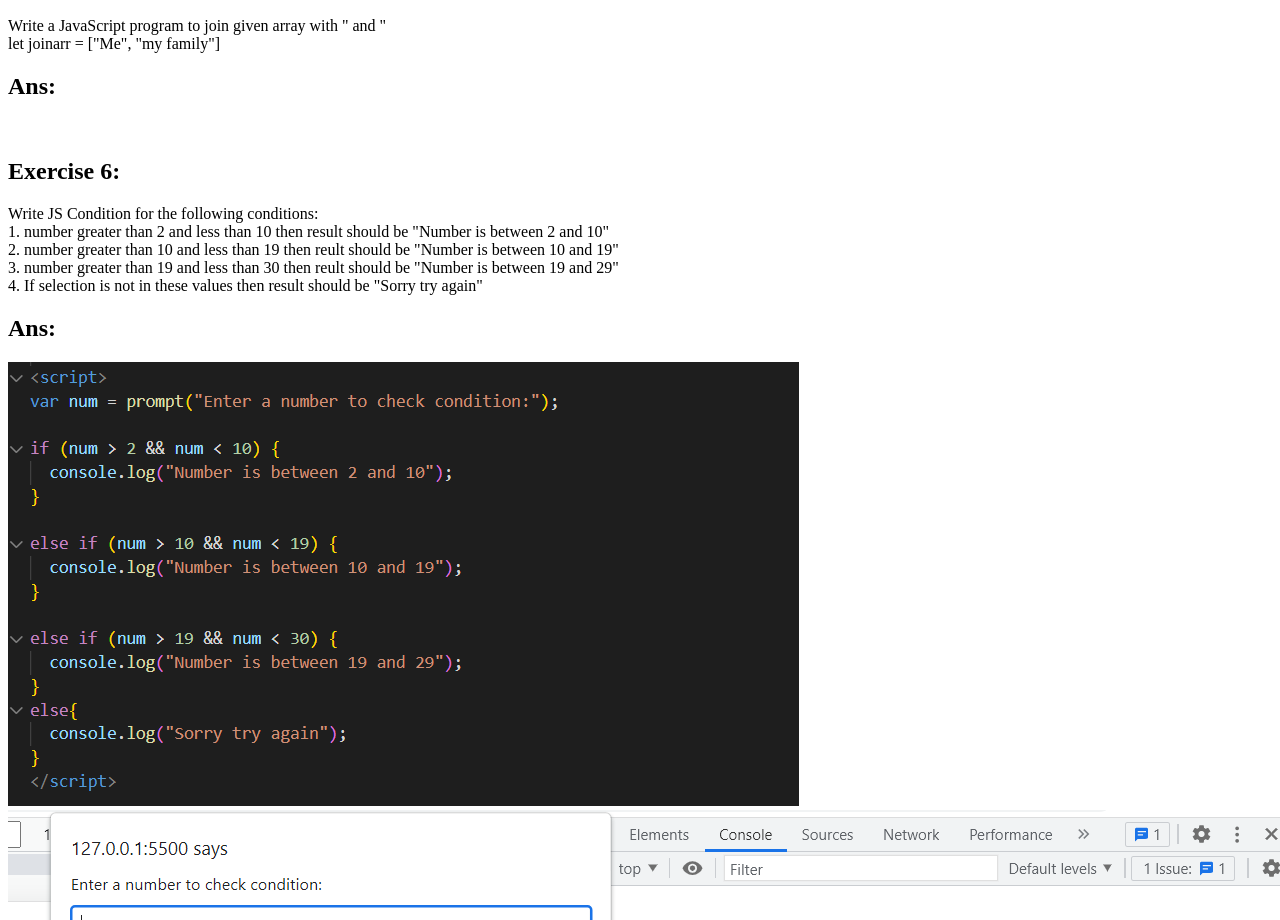
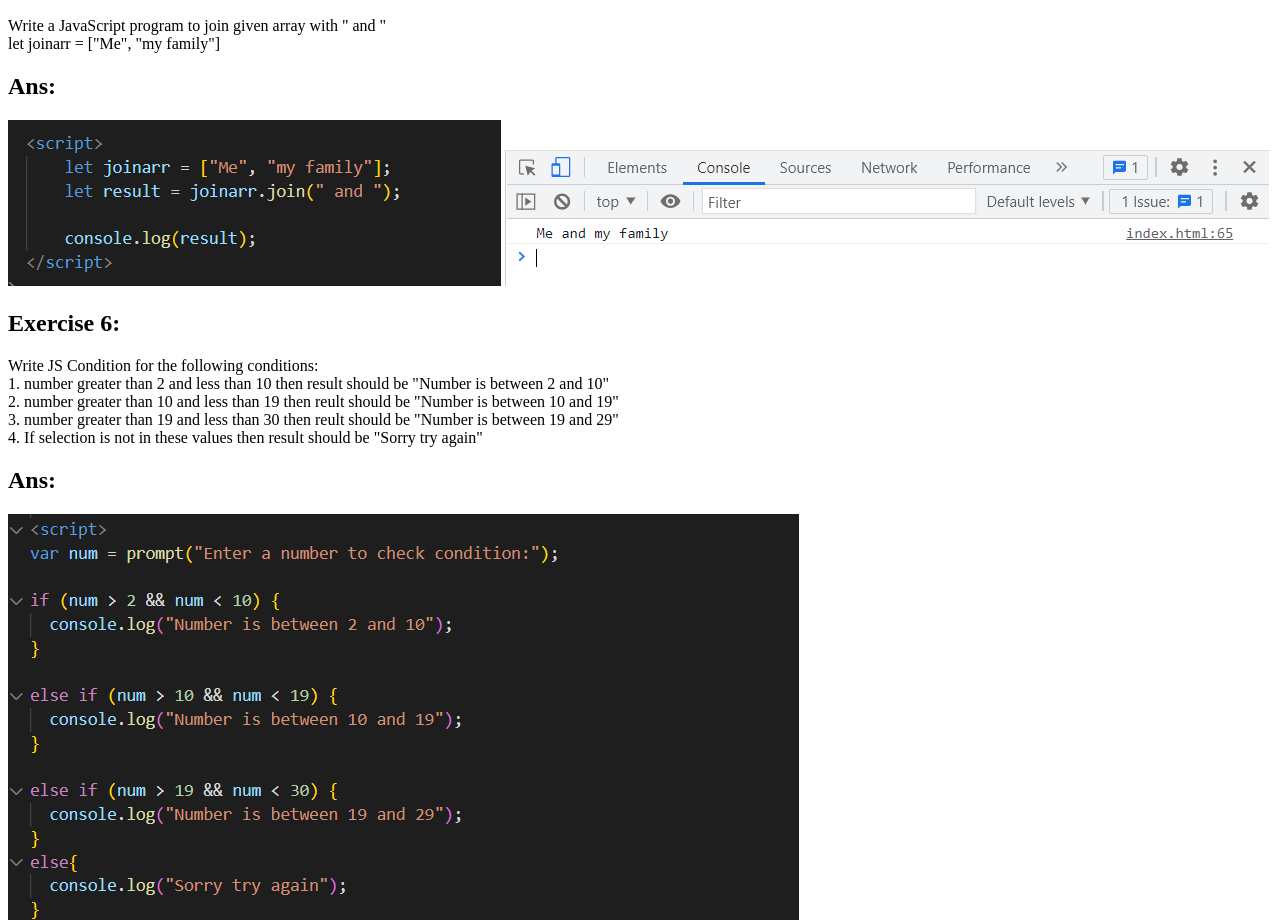
Before and after one commit to MAliAkbar22/TechKaro2022, a plain HTML site: page Assignment 16 - JavaScript Exercises/index.html in a window 1280 px wide. Shown: the part 2654-3574 px from the top of the page. Drawn offline with Linux system fonts and the light colour scheme.

Commit message:
Update index.html

```diff
--- a/Assignment 16 - JavaScript Exercises/index.html
+++ b/Assignment 16 - JavaScript Exercises/index.html
@@ -44,7 +44,8 @@
     <p>Write a JavaScript program to join given array with &quot; and &quot;<br>
         let joinarr = [&quot;Me&quot;, &quot;my family&quot;]</p>
         <h2>Ans: </h2>
-        <code></code>
+        <img src="images/5.PNG" alt="">
+        <img src="images/55.PNG" alt="">
         <br>
     <h2>Exercise 6:</h2>
     <p>Write JS Condition for the following conditions: <br>
```
